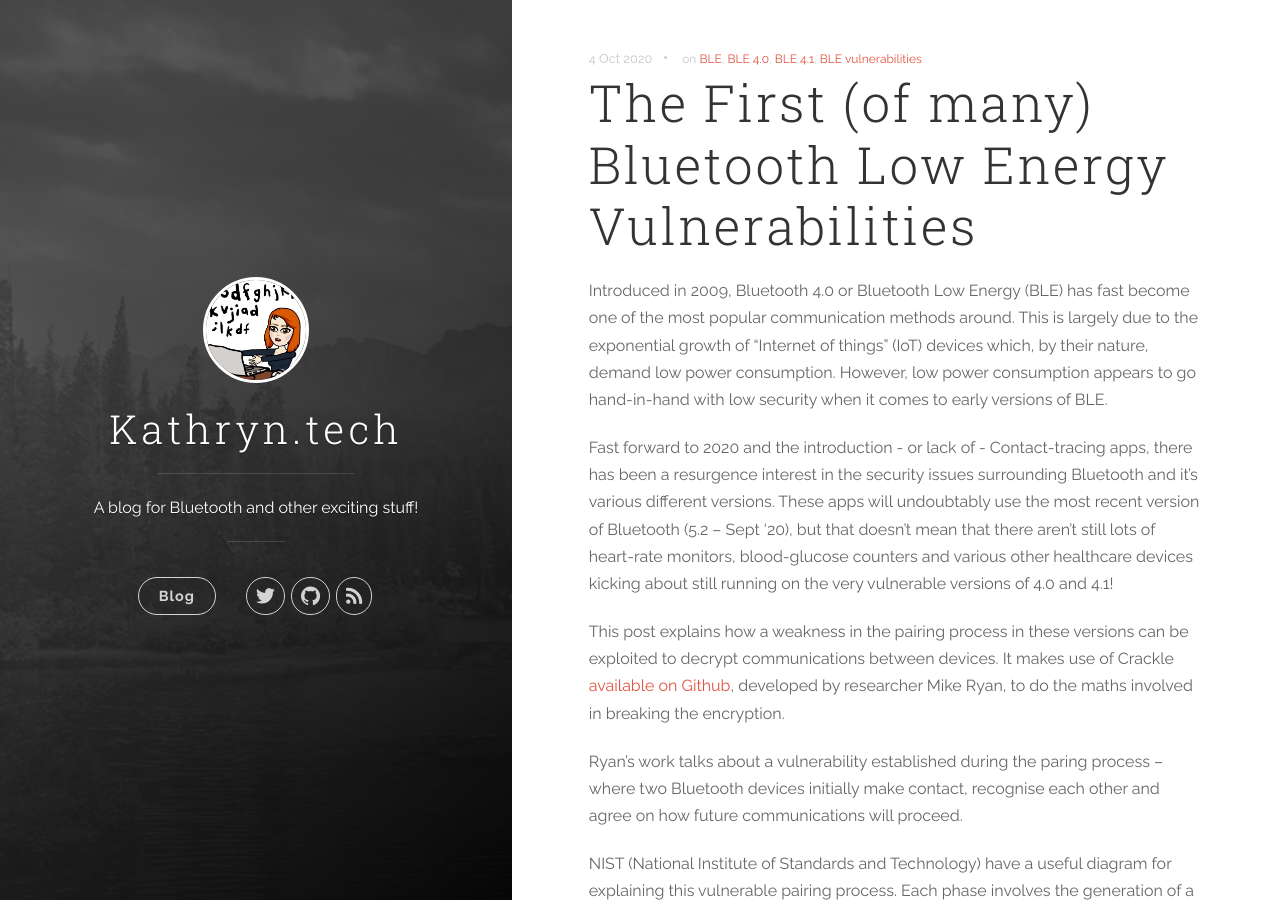
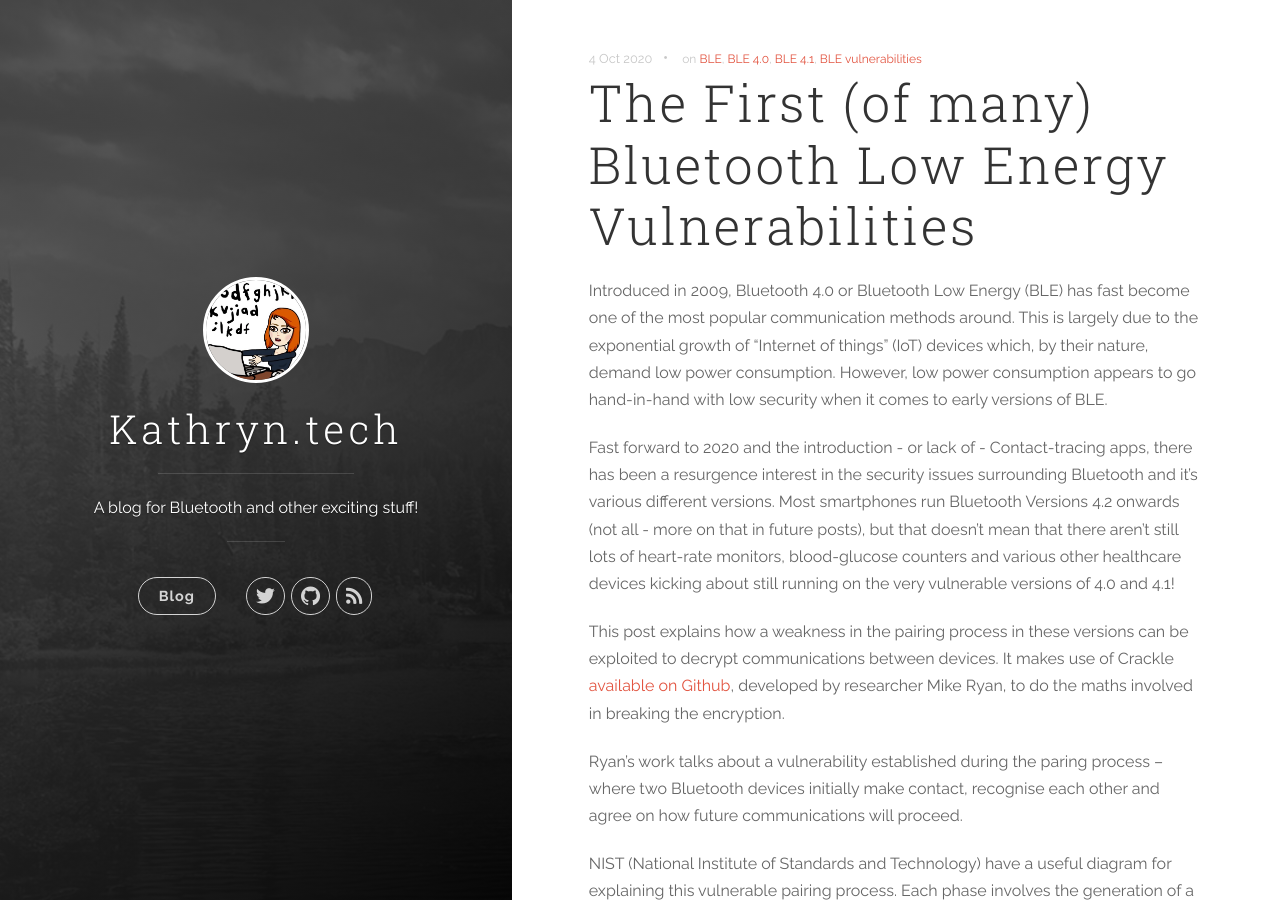
Before and after one commit to kathrynmcbain/Blog, a Jekyll site: the page built from _posts/2020-10-04-The-First-Of-Many-BLE-Vulnerabilities.markdown, in a window 1280 px wide and 900 px high. Built offline with Jekyll 4.4.1, drawn with Linux system fonts in a browser that asks for light colours; some of the changed text lies outside the part shown.

Commit message:
BLE version on smartphone was incorrect

```diff
--- a/_posts/2020-10-04-The-First-Of-Many-BLE-Vulnerabilities.markdown
+++ b/_posts/2020-10-04-The-First-Of-Many-BLE-Vulnerabilities.markdown
@@ -7,7 +7,7 @@ tags: [BLE, BLE 4.0, BLE 4.1, BLE vulnerabilities]
 
 Introduced in 2009, Bluetooth 4.0 or Bluetooth Low Energy (BLE) has fast become one of the most popular communication methods around. This is largely due to the exponential growth of “Internet of things” (IoT) devices which, by their nature, demand low power consumption. However, low power consumption appears to go hand-in-hand with low security when it comes to early versions of BLE.
 
-Fast forward to 2020 and the introduction - or lack of - Contact-tracing apps, there has been a resurgence interest in the security issues surrounding Bluetooth and it’s various different versions. These apps will undoubtably use the most recent version of Bluetooth (5.2 – Sept ‘20), but that doesn’t mean that there aren’t still lots of heart-rate monitors, blood-glucose counters and various other healthcare devices kicking about still running on the very vulnerable versions of 4.0 and 4.1!
+Fast forward to 2020 and the introduction - or lack of - Contact-tracing apps, there has been a resurgence interest in the security issues surrounding Bluetooth and it’s various different versions. Most smartphones run Bluetooth Versions 4.2 onwards (not all - more on that in future posts), but that doesn’t mean that there aren’t still lots of heart-rate monitors, blood-glucose counters and various other healthcare devices kicking about still running on the very vulnerable versions of 4.0 and 4.1!
 
 This post explains how a weakness in the pairing process in these versions can be exploited to decrypt communications between devices. It makes use of Crackle [available on Github](https://github.com/mikeryan/crackle), developed by researcher Mike Ryan, to do the maths involved in breaking the encryption.
 
@@ -90,4 +90,4 @@ In conclusion, any devices running BLE versions 4.0 and 4.1 are vulnerable to ha
 
 It took them a few years, but Bluetooth SIG removed this symmetric encryption vulnerability in the next Bluetooth release (version 4.2) by introducing Elliptic-Curve Diffie-Helman (ECDH) key exchange. It’s also important to point out that this certainly wasn’t the end of BLE vulnerabilities… but more on this in future posts.
 
-Disclaimer – Don’t do bad things with your newfound BLE knowledge. Also please do let me know if I’ve got something not quite right or, if you have a question I can be found at the end of the Twitter handle @kathrynmcbain.
+Disclaimer – Don’t do bad things with your newfound BLE knowledge. Also please do let me know if I’ve got something not quite right or, if you have a question, I can be found at the end of the Twitter handle [@kathrynmcbain](https://twitter.come/kathrynmcbain).
```
